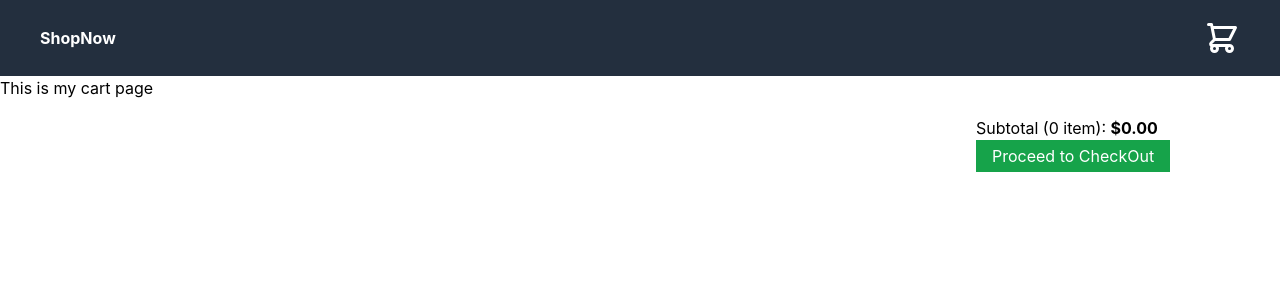
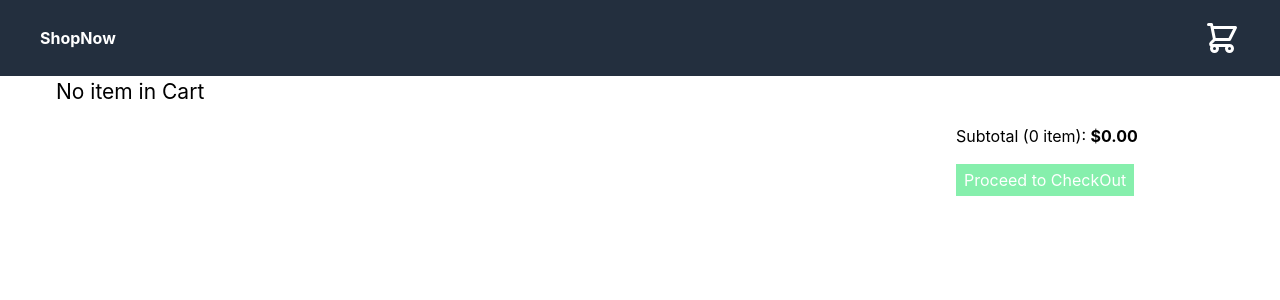
Before and after one commit to remilekun-hub/shopnow, a Next.js app: page /cart in a window 1280 px wide. Shown: the top 300 px of the page. Built offline with nearby package versions, Linux system fonts and the light colour scheme.

Commit message:
cartpage done

```diff
--- a/pages/cart.js
+++ b/pages/cart.js
@@ -3,9 +3,10 @@ import Image from "next/image";
 import { useMycontext } from "../src/Context/context";
 import Link from "next/link";
 import { ShoppingCartIcon } from "@heroicons/react/outline";
+import { TrashIcon } from "@heroicons/react/outline";
 
 const Cart = () => {
-  const { Cart, Total } = useMycontext();
+  const { Cart, Total, dispatchCart, dispatchTotal } = useMycontext();
   return (
     <section>
       <header className="py-5 px-4 sticky top-0 bg-[#232F3E] z-20">
@@ -26,38 +27,66 @@ const Cart = () => {
           </Link>
         </nav>
       </header>
-      <h1>This is my cart page</h1>
-      <div className="grid grid-cols-1 md:grid-cols-4">
-        <div className="flex flex-col col-span-3 p-4">
+      <section className="px-4 max-w-[1200px] mx-auto">
+        {Cart.length > 0 ? (
+          <h1 className="text-[21px] ">Cart summary</h1>
+        ) : (
+          <h1 className="text-[21px] ">No item in Cart</h1>
+        )}
+        <div className="grid grid-cols-1 md:grid-cols-4 md:gap-x-8 mt-4">
+          <div className="flex flex-col col-span-3 mb-8">
             {Cart.map((item) => (
-            <div key={item.id} className="mb-2 flex">
+              <div key={item.id} className="mb-8 flex">
                 <Image
                   src={item.image}
                   placeholder="blur"
                   blurDataURL={item.image}
                   objectFit="contain"
-                width={100}
+                  width={200}
                   height={100}
                 />
                 <div className="flex flex-col ml-3">
-                <div> {item.title}</div>
-                <p className="font-bold">${item.price}</p>
-                <p className="text-green-600">in Stock</p>
+                  <div className="mb-2 text-[13px]"> {item.title}</div>
+                  <div className="mb-2 hidden md:inline">{`${item.description.slice(
+                    0,
+                    100
+                  )}...`}</div>
+                  <p className="font-bold mb-2">${item.price}</p>
+                  <p className="text-green-600 mb-4">in Stock</p>
+                  <div
+                    onClick={() => {
+                      dispatchCart({
+                        type: "REMOVE_FROM_CARTPAGE",
+                        prod: item.id,
+                      });
+                      dispatchTotal({
+                        type: "REMOVE_FROM_CARTPAGE",
+                        prod: item.price,
+                      });
+                    }}
+                    className="cursor-pointer mr-2"
+                  >
+                    <TrashIcon className="text-red-700 w-5 h-5" />
+                  </div>
                 </div>
               </div>
             ))}
           </div>
-        <div className="col-span-1 p-4">
-          <p>
+          <div className="col-span-1 pb-7">
+            <p className="mb-4">
               Subtotal ({Cart.length} {Cart.length > 1 ? "items" : "item"}):{" "}
-            <span className="font-bold"> ${Total.toFixed(2)}</span>
+              <span className="font-bold mb"> ${Total.toFixed(2)}</span>
             </p>
-          <button className="bg-green-600 text-center px-4 py-1  text-white">
+            <button
+              className="bg-green-600 text-center px-2 py-1  text-white disabled:bg-green-300"
+              disabled={Cart.length === 0}
+            >
               Proceed to CheckOut
             </button>
           </div>
         </div>
       </section>
+    </section>
   );
 };
 
--- a/src/Context/Reducers/cartreducer.js
+++ b/src/Context/Reducers/cartreducer.js
@@ -8,6 +8,10 @@ const cartReducer = (state, action) => {
       const cart = [...state];
       const updated = cart.filter((c) => c.id !== action.prod.id);
       return updated;
+    case "REMOVE_FROM_CARTPAGE":
+      const cart2 = [...state];
+      const updatedcart2 = cart2.filter((c) => c.id !== action.prod);
+      return updatedcart2;
     default:
       return state;
   }
--- a/src/Context/Reducers/totalreducer.js
+++ b/src/Context/Reducers/totalreducer.js
@@ -6,7 +6,8 @@ const totalreducer = (state, action) => {
       return state + action.data.price;
     case "REMOVE_FROM_CART":
       return state - action.prod.price;
-
+    case "REMOVE_FROM_CARTPAGE":
+      return state - action.prod;
     default:
       return state;
   }
```
Lines whose indentation alone changed are shown as unchanged.
